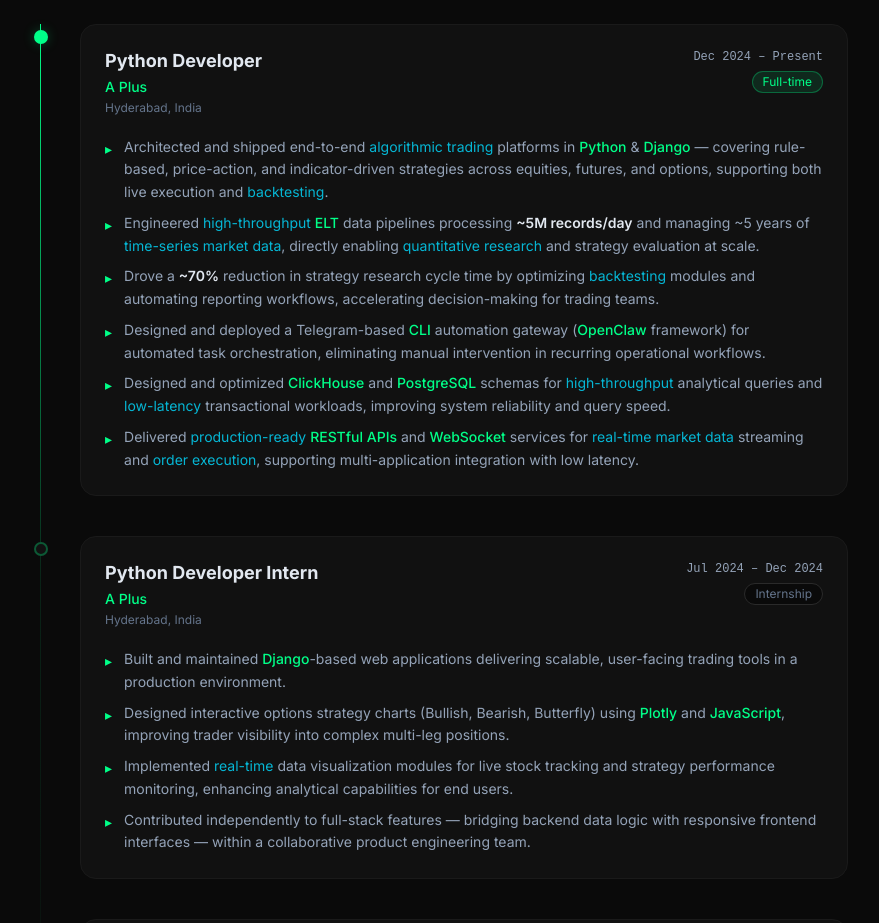
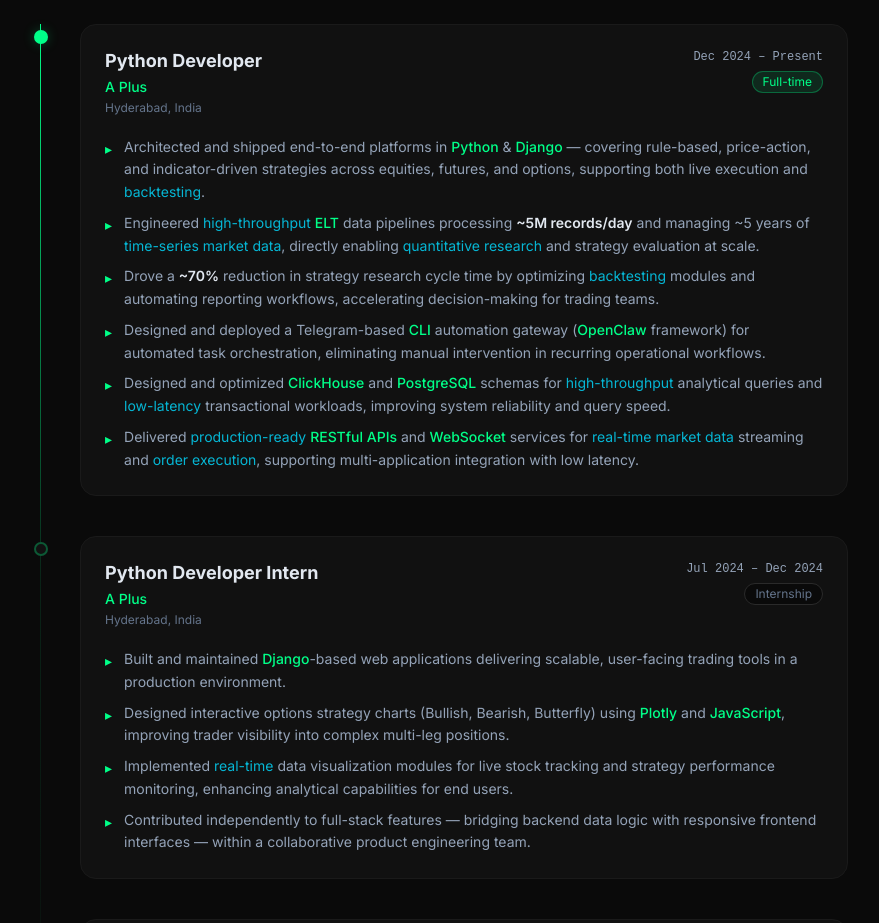
Before and after one commit to pavan-atchutha/pavan-atchutha.github.io, a Next.js app: page / in a window 1280 px wide. Shown: the part 2440-3363 px from the top of the page, without its empty margins (208-1087 px from the left). Built offline with nearby package versions, Linux system fonts and the light colour scheme.

Commit message:
change in header

```diff
--- a/components/Experience.tsx
+++ b/components/Experience.tsx
@@ -13,7 +13,7 @@
     badge: 'Full-time',
     active: true,
     points: [
-      'Architected and shipped end-to-end algorithmic trading platforms in Python & Django — covering rule-based, price-action, and indicator-driven strategies across equities, futures, and options, supporting both live execution and backtesting.',
+      'Architected and shipped end-to-end platforms in Python & Django — covering rule-based, price-action, and indicator-driven strategies across equities, futures, and options, supporting both live execution and backtesting.',
       'Engineered high-throughput ELT data pipelines processing ~5M records/day and managing ~5 years of time-series market data, directly enabling quantitative research and strategy evaluation at scale.',
       'Drove a ~70% reduction in strategy research cycle time by optimizing backtesting modules and automating reporting workflows, accelerating decision-making for trading teams.',
       'Designed and deployed a Telegram-based CLI automation gateway (OpenClaw framework) for automated task orchestration, eliminating manual intervention in recurring operational workflows.',
```
